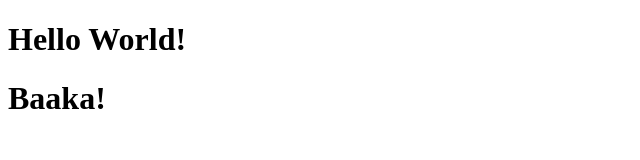
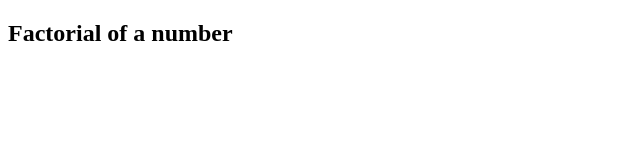
Before and after one commit to cypher2108/factorialOfNumber, a plain HTML site: page index.html in a window 1280 px wide. Shown: the whole page, without its empty margins (0-640 px from the left). Drawn offline with Linux system fonts and the light colour scheme.

Commit message:
added html navbar and css file

```diff
--- a/index.html
+++ b/index.html
@@ -6,7 +6,13 @@
     <title>Factorial Of a Number</title>
 </head>
 <body>
-    <h1>Hello World!</h1>
-    <h1>Baaka!</h1>
+
+    <!-- Navbar code starts here -->
+   <div class="navbar">
+       <div class="title">
+           <h2>Factorial of a number</h2>
+       </div>
+   </div>
+    <!-- Navbar code ends here -->
 </body>
 </html>
```
Also changed, not shown: css/main.css (added).
